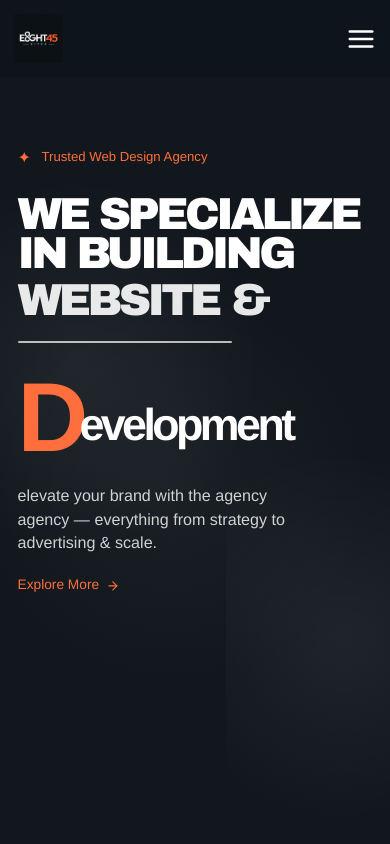
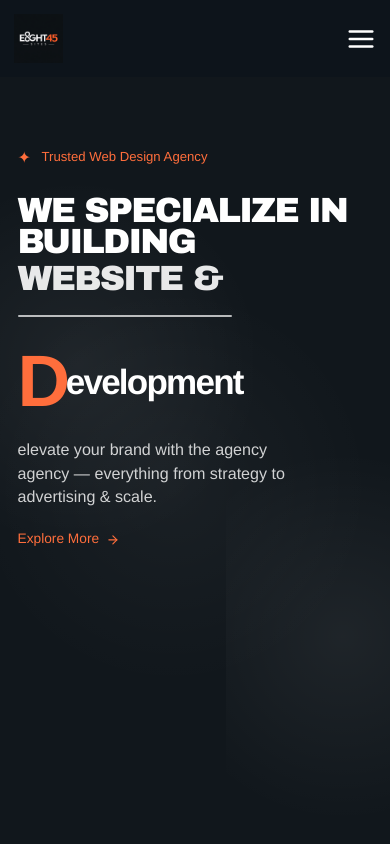
Before and after one commit to jasonf8080/845-sites, a React (Vite) app: page / in a window 390 px wide. Shown: the top 844 px of the page. Built offline with nearby package versions, Linux system fonts and the light colour scheme.

Commit message:
adjust heading spacing

```diff
--- a/src/components/Home/Hero.jsx
+++ b/src/components/Home/Hero.jsx
@@ -19,7 +19,7 @@ export const Hero = () => (
 
       <div className="grid items-end gap-8 pt-6 md:grid-cols-[1.2fr_0.8fr] md:pt-10">
         <div className="relative z-10">
-          <h1 className="max-w-[900px] text-[3.2rem] font-black leading-[0.88] tracking-[-0.08em] text-white md:text-[6.4rem]">
+          <h1 className="max-w-[900px] text-[2.5rem] font-black leading-[0.88] tracking-[-0.05em] text-white sm:text-[3.2rem] md:text-[6.4rem] md:tracking-[-0.08em]">
             <span className="block">We specialize in building</span>
             <span className="mt-2 block text-white/90">Website &</span>
           </h1>
@@ -29,10 +29,10 @@ export const Hero = () => (
           </div>
 
           <div className="mt-8 flex items-end gap-0 md:mt-10">
-            <span className="text-[7rem] font-black leading-[0.8] tracking-[-0.09em] text-[#ff6e3c] md:text-[18rem]">
+            <span className="text-[5.2rem] font-black leading-[0.8] tracking-[-0.06em] text-[#ff6e3c] md:text-[18rem] md:tracking-[-0.09em]">
               D
             </span>
-            <span className="pb-4 text-[3.2rem] font-black leading-[0.82] tracking-[-0.08em] text-white md:pb-8 md:text-[6.5rem]">
+            <span className="pb-4 text-[2.5rem] font-black leading-[0.82] tracking-[-0.05em] text-white sm:text-[3.2rem] md:pb-8 md:text-[6.5rem] md:tracking-[-0.08em]">
               evelopment
             </span>
           </div>
```
